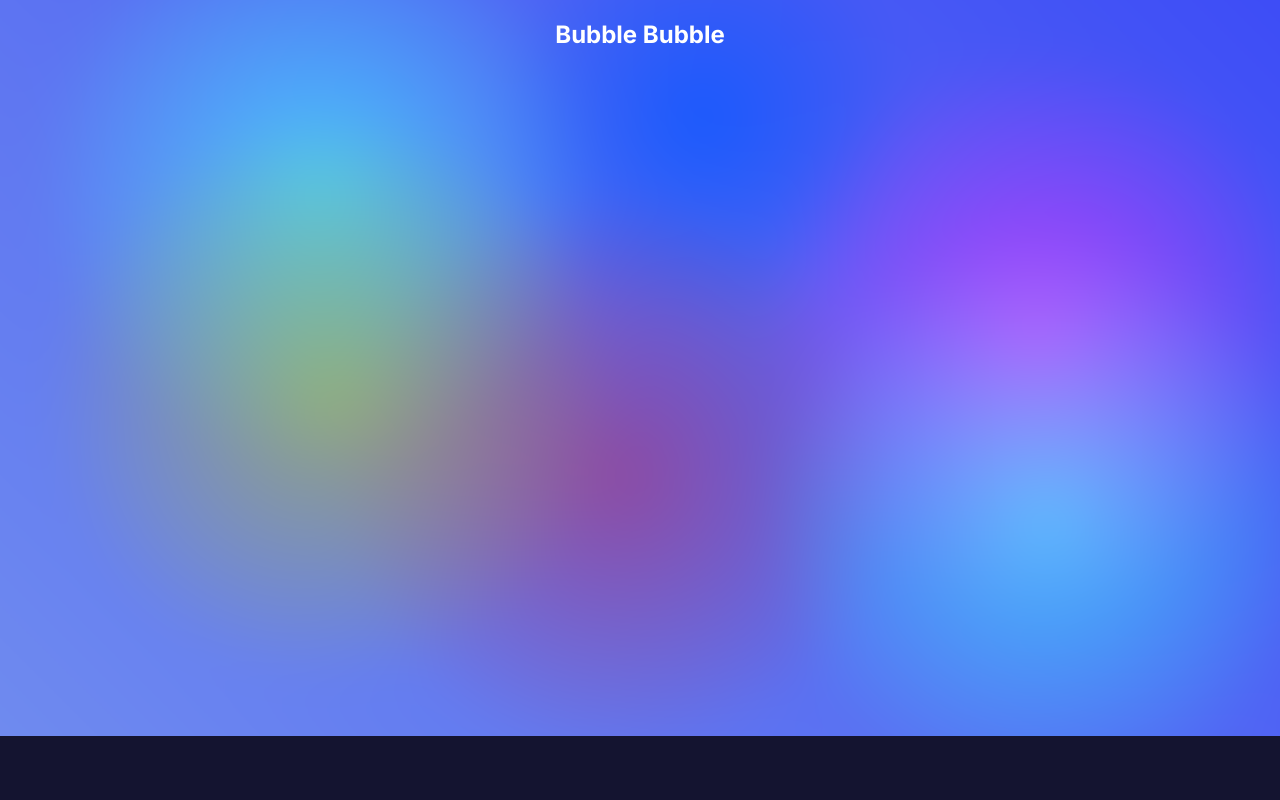
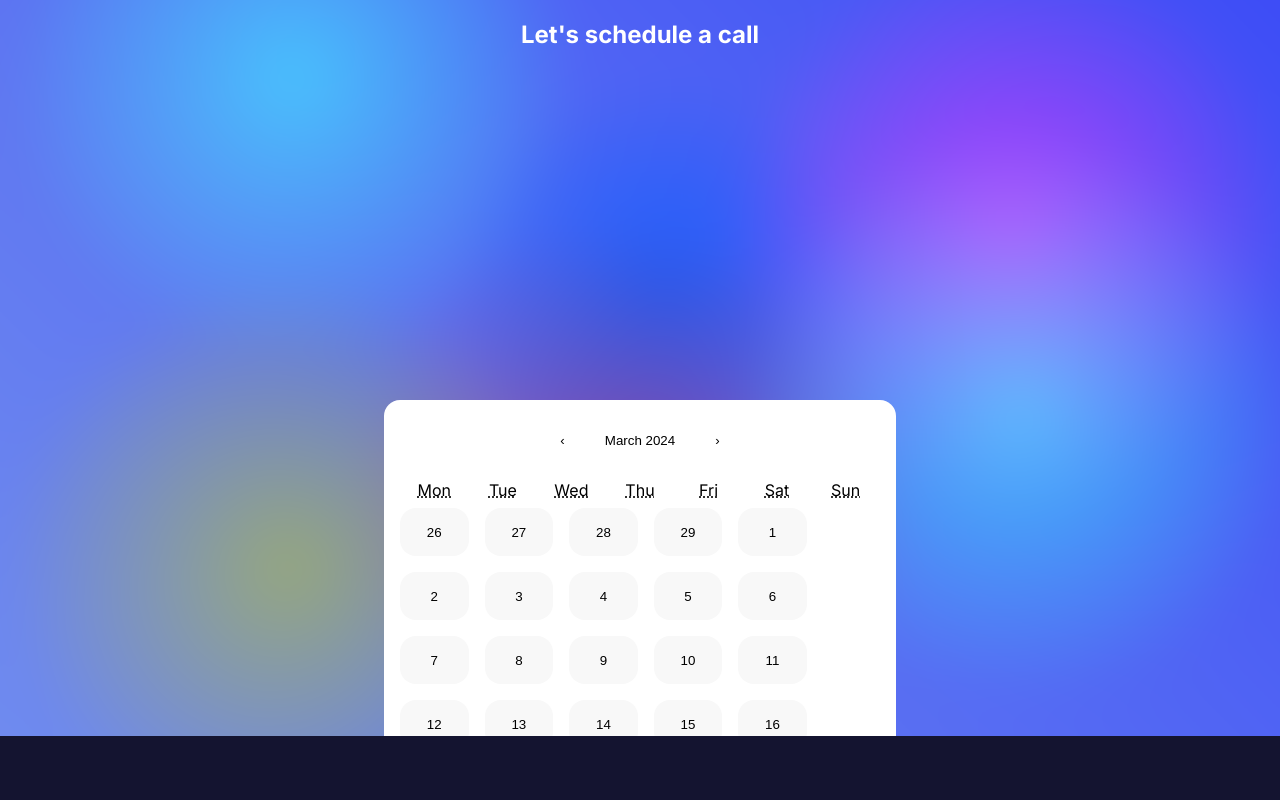
Before and after one commit to soype/bubbles, a Next.js app: page / in a window 1280 px wide. Shown: the top 800 px of the page. Built offline with nearby package versions, Linux system fonts and the light colour scheme.

Commit message:
Add react calendar

```diff
--- a/package.json
+++ b/package.json
@@ -11,6 +11,7 @@
   "dependencies": {
     "next": "14.1.3",
     "react": "^18",
+    "react-calendar": "^4.8.0",
     "react-dom": "^18"
   },
   "devDependencies": {
--- /dev/null
+++ b/src/app/components/DatePicker/date.module.scss
@@ -0,0 +1,13 @@
+.calendar{
+    background-color: white;
+    padding: 1rem;
+    border-radius: 1rem;
+    border: none;
+
+}
+
+.react-calendar{
+    &__navigation{
+        display: flex;
+    }
+}
--- /dev/null
+++ b/src/app/components/DatePicker/index.js
@@ -0,0 +1,17 @@
+'use client'
+
+import React from 'react';
+
+import Calendar from 'react-calendar';
+
+import styles from './date.module.scss'
+
+const DatePicker = () => {
+  return (
+    <div className={styles.container}>
+      <Calendar className={styles.calendar} />
+    </div>
+  )
+}
+
+export default DatePicker;
--- a/src/app/components/bubbles/index.js
+++ b/src/app/components/bubbles/index.js
@@ -24,7 +24,7 @@ const Bubbles = ({ color }) => {
 
   return (
     <div className={styles.container}>
-      <h2>Bubble Bubble</h2>
+      <h2>Let's schedule a call</h2>
       <div className={styles["bubble-container"]} id="bubbleContainer">
 
       <svg xmlns="http://www.w3.org/2000/svg">
--- a/src/app/layout.js
+++ b/src/app/layout.js
@@ -1,5 +1,6 @@
 import { Inter } from "next/font/google";
 import "./globals.scss";
+import "./styles/calendar.scss";
 
 const inter = Inter({ subsets: ["latin"] });
 
--- a/src/app/page.js
+++ b/src/app/page.js
@@ -5,26 +5,17 @@ import React, { useState } from 'react';
 import styles from "./page.module.scss";
 
 import Bubbles from "./components/bubbles";
+import DatePicker from "./components/DatePicker";
 
 export default function Home() {
 
-  const [color, setColor] = useState('blue')
-
-  const colorSelectHandler = (e) => {
-    console.log(e.target.value)
-  }
-
   return (
     <main className={styles.main}>
-      <Bubbles color={color}></Bubbles>
+      <Bubbles></Bubbles>
+      <div className={styles['content']}>
+        <DatePicker />
+      </div>
       <div className={styles['color-selector']}>
-        {/* <select id="colorSelect" onChange={colorSelectHandler}>
-          <option value="blue">Blue</option>
-          <option value="red">Red</option>
-          <option value="yellow">Yellow</option>
-          <option value="blue-lt">Light blue</option>
-          <option value="purple">Purple</option>
-        </select> */}
       </div>
     </main>
   );
--- a/src/app/page.module.scss
+++ b/src/app/page.module.scss
@@ -3,6 +3,12 @@
   flex-direction: column;
   align-items: center;
   height: 100vh - 5vh;
+}
+
+.content{
+  position: absolute;
+  top: 50%;
+  margin: auto;
 }
 
 .color-selector{
--- /dev/null
+++ b/src/app/styles/calendar.scss
@@ -0,0 +1,85 @@
+$blue: rgb(18, 113, 255);
+$blue-lt: rgb(100, 220, 255);
+
+.react-calendar {
+  display: flex;
+  flex-direction: column;
+  gap: 1rem;
+
+
+  // Animation logic
+
+//   max-height: 1rem;
+//   overflow: hidden;
+
+//   transition: all 1s;
+
+//   &:hover{
+//     max-height: 300rem;
+//   }
+
+  button {
+    border: none;
+    background-color: none;
+    border-radius: 1rem;
+    height: 3rem;
+    width: auto;
+    cursor: pointer;
+  }
+
+  &__navigation {
+    text-align: center;
+
+    button {
+      background-color: unset;
+      transition: all 0.2s;
+      &:hover {
+        background-color: $blue;
+        color: white;
+      }
+    }
+
+    &__prev-button,
+    &__next-button {
+      padding: 1rem;
+      margin: 0 0.5rem;
+    }
+
+    &__prev2-button,
+    &__next2-button {
+      display: none;
+    }
+
+    &__label {
+      padding: 1rem;
+    }
+  }
+
+  &__month-view {
+    gap: 1rem;
+    &__weekdays {
+      &__weekday {
+        text-align: center;
+        margin-bottom: 0.5rem;
+      }
+    }
+
+    &__days{
+        display: grid;
+        grid-template-columns: repeat(7, 1fr);
+        gap: 1rem;
+        width: 30rem;
+        &__day{
+            width: 100%;
+            transition: all .2s;
+            background-color: rgb(248, 248, 248);
+            &:hover{
+                background-color: $blue-lt;
+            }
+            &:active{
+                background-color: $blue;
+            }
+        }
+    }
+  }
+}
```
Also changed, not shown: 1 other file (tests, documents, lock files or other folders).
